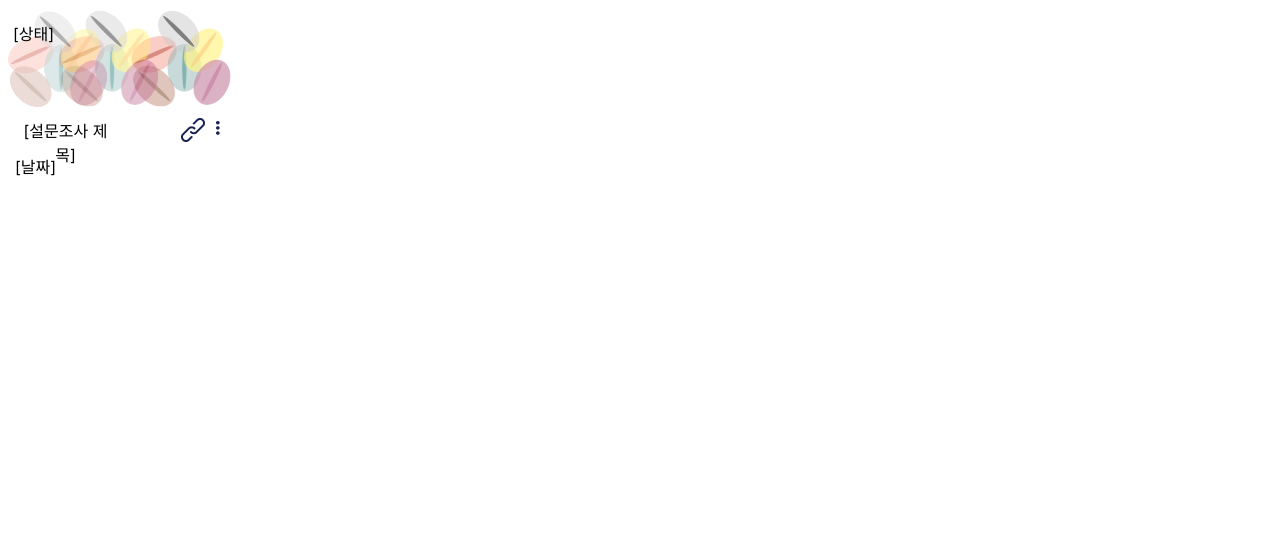
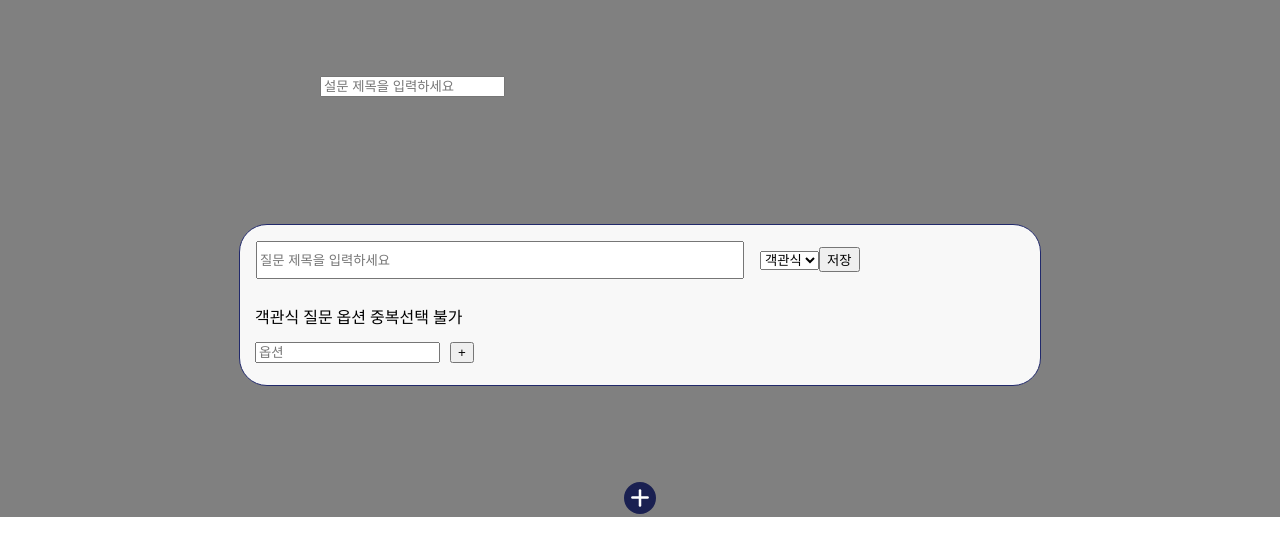
Before and after one commit to gnryu/surveine, a React (Create React App) app: page / in a window 1280 px wide. Shown: the top 556 px of the page. Built offline with nearby package versions, Linux system fonts and the light colour scheme.

Commit message:
설문컴포넌트

```diff
--- a/package.json
+++ b/package.json
@@ -9,6 +9,7 @@
     "react": "^18.2.0",
     "react-dom": "^18.2.0",
     "react-scripts": "5.0.1",
+    "styled-components": "^5.3.9",
     "web-vitals": "^2.1.4"
   },
   "scripts": {
--- a/src/App.css
+++ b/src/App.css
@@ -1,38 +1,124 @@
-.App {
-  text-align: center;
+html,
+body,
+div,
+span,
+applet,
+object,
+iframe,
+h1,
+h2,
+h3,
+h4,
+h5,
+h6,
+p,
+blockquote,
+pre,
+a,
+abbr,
+acronym,
+address,
+big,
+cite,
+code,
+del,
+dfn,
+em,
+img,
+ins,
+kbd,
+q,
+s,
+samp,
+small,
+strike,
+strong,
+sub,
+sup,
+tt,
+var,
+b,
+u,
+i,
+center,
+dl,
+dt,
+dd,
+ol,
+ul,
+li,
+fieldset,
+form,
+label,
+legend,
+table,
+caption,
+tbody,
+tfoot,
+thead,
+tr,
+th,
+td,
+article,
+aside,
+canvas,
+details,
+embed,
+figure,
+figcaption,
+footer,
+header,
+hgroup,
+menu,
+nav,
+output,
+ruby,
+section,
+summary,
+time,
+mark,
+audio,
+video {
+  margin: 0;
+  padding: 0;
+  border: 0;
+  font-size: 100%;
+  font: inherit;
+  vertical-align: baseline;
 }
-
-.App-logo {
-  height: 40vmin;
-  pointer-events: none;
+/* HTML5 display-role reset for older browsers */
+article,
+aside,
+details,
+figcaption,
+figure,
+footer,
+header,
+hgroup,
+menu,
+nav,
+section {
+  display: block;
 }
-
-@media (prefers-reduced-motion: no-preference) {
-  .App-logo {
-    animation: App-logo-spin infinite 20s linear;
-  }
+body {
+  line-height: 1;
 }
-
-.App-header {
-  background-color: #282c34;
-  min-height: 100vh;
-  display: flex;
-  flex-direction: column;
-  align-items: center;
-  justify-content: center;
-  font-size: calc(10px + 2vmin);
-  color: white;
+ol,
+ul {
+  list-style: none;
 }
-
-.App-link {
-  color: #61dafb;
+blockquote,
+q {
+  quotes: none;
 }
-
-@keyframes App-logo-spin {
-  from {
-    transform: rotate(0deg);
-  }
-  to {
-    transform: rotate(360deg);
-  }
+blockquote:before,
+blockquote:after,
+q:before,
+q:after {
+  content: "";
+  content: none;
 }
+table {
+  border-collapse: collapse;
+  border-spacing: 0;
+}
--- a/src/App.js
+++ b/src/App.js
@@ -1,10 +1,11 @@
 import "./App.css";
 import CoffeeBean from "./pages/CoffeeBean";
+import FormCreation from "./pages/FormCreation";
 
 function App() {
   return (
     <div className="App">
-      <CoffeeBean />
+      <FormCreation />
     </div>
   );
 }
--- /dev/null
+++ b/src/formComponents/FormQuestion.js
@@ -0,0 +1,166 @@
+import React, { useState } from "react";
+import styled from "styled-components";
+import { ReactComponent as PlusIcon } from "../img/PlusIcon.svg";
+import QstOptions from "./QstOptions";
+
+const qstInfo = {
+  qstId: "",
+  qstType: "radio",
+  qstTitle: "",
+  qstImg: "",
+  anonymous: true,
+  essential: true,
+  branch: false,
+  branchCont: {
+    branchOst: "",
+    branchOpt: [],
+  },
+};
+const PlusDiv = styled.div`
+  display: block;
+  margin: auto;
+  text-align: center;
+`;
+
+const StyledPlusIcon = styled(PlusIcon)`
+  width: 2rem;
+  height: 2rem;
+  display: inline;
+  margin-top: 3rem;
+`;
+
+const MainFrame = styled.div`
+  display: block;
+  margin: auto;
+  width: 50em;
+  height: 10em;
+  background: #f8f8f8;
+  border: 1px solid #21296b;
+  border-radius: 28px;
+  margin-bottom: 3em;
+  &:hover {
+    border: 5px solid #21296b;
+  }
+`;
+
+const QuesTitle = styled.input`
+  display: inline;
+  width: 30rem;
+  height: 2rem;
+  margin: 1rem 1rem;
+`;
+
+const TypeSelect = styled.div`
+  display: inline-block;
+`;
+function FormQuestion(props) {
+  const [title, setTitle] = useState();
+  const [id, setId] = useState(0);
+  let [count, setCount] = useState(0);
+  const [qstBox, newQstBox] = useState([
+    {
+      qst: {
+        qstId: 1,
+        qstType: "radio",
+        qstTitle: "제목 없는 설문",
+        anonymous: false,
+        essential: false,
+        branch: false,
+        branchCont: {
+          branchOst: "",
+          branchOpt: [],
+        },
+      },
+    },
+  ]);
+
+  const [qstInfo, setQstInfo] = useState({
+    qst: {
+      qstId: 0,
+      qstType: "radio",
+      qstTitle: "제목 없는 설문",
+      anonymous: false,
+      essential: false,
+      branch: false,
+      branchCont: {
+        branchOst: "",
+        branchOpt: [],
+      },
+    },
+  });
+
+  const handleClick = (setValue) => {
+    let key = Object.keys(setValue)[0];
+    let id = Object.keys(setValue)[1];
+    let value = Object.values(setValue)[0];
+    let idValue = Object.values(setValue)[1];
+    setQstInfo({
+      ...qstInfo,
+      qst: {
+        ...qstInfo.qst,
+        [key]: value,
+        [id]: idValue,
+      },
+    });
+  };
+
+  const IdChange = (currentId) => {
+    setId(currentId);
+    console.log(JSON.stringify(id));
+  };
+
+  const SaveToArray = (e) => {
+    e.preventDefault();
+    let count = 0;
+    qstBox.map((data) => {
+      if (data.qst.qstId == id) {
+        qstBox[id] = qstInfo;
+        count++;
+      }
+    });
+    if (count == 0) {
+      newQstBox([...qstBox, qstInfo]);
+      if (id == 0) {
+        newQstBox([qstInfo]);
+      }
+    }
+    console.log(JSON.parse(JSON.stringify(qstBox)));
+    alert("저장되었습니다!");
+  };
+
+  return (
+    <>
+      {props.countList &&
+        props.countList.map((item, i) => (
+          <>
+            <MainFrame
+              onClick={(e) => {
+                IdChange(item);
+              }}
+            >
+              <QuesTitle
+                type="text"
+                value={qstInfo.qstTitle}
+                placeholder="질문 제목을 입력하세요"
+                onChange={(e) => {
+                  handleClick({ qstTitle: e.target.value, qstId: item });
+                  console.log(JSON.stringify(qstInfo));
+                }}
+              />
+              <TypeSelect>
+                <select>
+                  <option id="checkBox">객관식 </option>
+                  <option>주관식 </option>
+                  <option>찬부식 </option>
+                </select>
+              </TypeSelect>
+              <button onClick={SaveToArray}>저장</button>
+              <QstOptions qstType={"체크박스"} />
+            </MainFrame>
+          </>
+        ))}
+    </>
+  );
+}
+
+export default FormQuestion;
--- /dev/null
+++ b/src/formComponents/QstOptions.js
@@ -0,0 +1,134 @@
+import React from "react";
+import { useState } from "react";
+import styled from "styled-components";
+// import styles from "../css/QstOptions.module.css";
+function QstOptions({ qstType }) {
+  const [input, setInput] = useState("");
+  const [options, setOptions] = useState([]);
+
+  const handleChange = (e) => {
+    setInput(e.target.value);
+  };
+
+  function AddOption() {
+    console.log("Success!");
+    console.log(input);
+    if (!input || /^\s*$/.test(input)) {
+      return;
+    }
+
+    const newOptions = [...options, input];
+
+    setOptions(newOptions);
+    setInput("");
+  }
+
+  // const opt = "옵션1"
+
+  return (
+    <Wrapper>
+      <div>
+        {qstType == "체크박스" && (
+          <div>
+            <OptList>
+              {options.map((it) => (
+                <div>
+                  <input type="checkbox" value={it} /> <label>{it}</label>
+                </div>
+              ))}
+            </OptList>
+
+            <OptionBox>
+              객관식 질문 옵션 중복선택 불가
+              <br />
+              <br />
+              <input
+                type="text"
+                placeholder="옵션"
+                value={input}
+                name="text"
+                onChange={handleChange}
+              />
+              <Btn>
+                <button onClick={AddOption}>+</button>
+              </Btn>
+            </OptionBox>
+          </div>
+        )}
+
+        {qstType == "객관식 질문" && (
+          <div>
+            <OptList>
+              {options.map((it) => (
+                <div>
+                  <input type="radio" value={it} /> <label>{it}</label>
+                </div>
+              ))}
+            </OptList>
+
+            <OptionBox>
+              객관식 질문 옵션 중복선택 불가
+              <br />
+              <br />
+              <input
+                type="text"
+                placeholder="옵션"
+                value={input}
+                name="text"
+                onChange={handleChange}
+              />
+              <Btn>
+                <button onClick={AddOption}>+</button>
+              </Btn>
+            </OptionBox>
+          </div>
+        )}
+
+        {qstType == "서술형 질문" && (
+          <SubjOption>
+            텍스트
+            <hr size="1" width="500px" color="gray" />
+          </SubjOption>
+        )}
+      </div>
+    </Wrapper>
+  );
+}
+export default QstOptions;
+
+const Wrapper = styled.div`
+  display: inline-block;
+`;
+
+const OptionBox = styled.div`
+  display: flex;
+  flex-direction: row;
+  flex-wrap: wrap;
+  width: 80%;
+  margin-left: 15px;
+  margin-bottom: 10px;
+`;
+
+const OptList = styled.div`
+  display: flex;
+  flex-direction: column;
+  font-family: "NotoSans-Regular";
+  font-size: 14px;
+  line-height: 2px;
+  margin-left: 10px;
+  margin-bottom: 15px;
+`;
+
+const Btn = styled.div`
+  width: 20px;
+  height: 20px;
+  margin-left: 10px;
+`;
+
+const SubjOption = styled.div`
+  font-family: "NotoSans-Regular";
+  font-size: 12px;
+  color: #747474;
+  line-height: 1.5;
+  margin-left: 15px;
+`;
--- /dev/null
+++ b/src/pages/FormCreation.js
@@ -0,0 +1,70 @@
+import React, { useState } from "react";
+import FormQuestion from "../formComponents/FormQuestion";
+import { ReactComponent as PlusIcon } from "../img/PlusIcon.svg";
+import styled from "styled-components";
+
+const FormMain = styled.div`
+  background: grey;
+  width: 100%;
+  height: 100%;
+`;
+const PlusDiv = styled.div`
+  display: block;
+  margin: auto;
+  text-align: center;
+`;
+
+const StyledPlusIcon = styled(PlusIcon)`
+  width: 2rem;
+  height: 2rem;
+  display: inline;
+  margin-top: 3rem;
+`;
+
+const TitleInput = styled.div`
+  width: 20em;
+  height: 5em;
+  font-size: 2em;
+  margin: auto;
+  display: block;
+  padding-top: 2em;
+`;
+function QstCreation() {}
+
+function FormCreation() {
+  const [title, setTitle] = useState();
+  const [type, setType] = useState();
+  const [countList, setCountList] = useState([0]);
+
+  const onChangeInput = (e) => {
+    setTitle(e.target.value);
+  };
+
+  const onAddDetailDiv = () => {
+    let countArr = [...countList];
+    let counter = countArr.slice(-1)[0];
+    counter += 1;
+    countArr.push(counter); // index 사용 X
+    // countArr[counter] = counter	// index 사용 시 윗줄 대신 사용
+    setCountList(countArr);
+  };
+
+  return (
+    <FormMain>
+      <TitleInput>
+        <input
+          type="text"
+          value={title}
+          placeholder="설문 제목을 입력하세요"
+          onChange={onChangeInput}
+        />
+      </TitleInput>
+      <FormQuestion countList={countList} />
+      <PlusDiv>
+        <StyledPlusIcon onClick={onAddDetailDiv} />
+      </PlusDiv>
+    </FormMain>
+  );
+}
+
+export default FormCreation;
```
Also changed, not shown: src/img/PlusIcon.svg (added), 1 other file (tests, documents, lock files or other folders).
